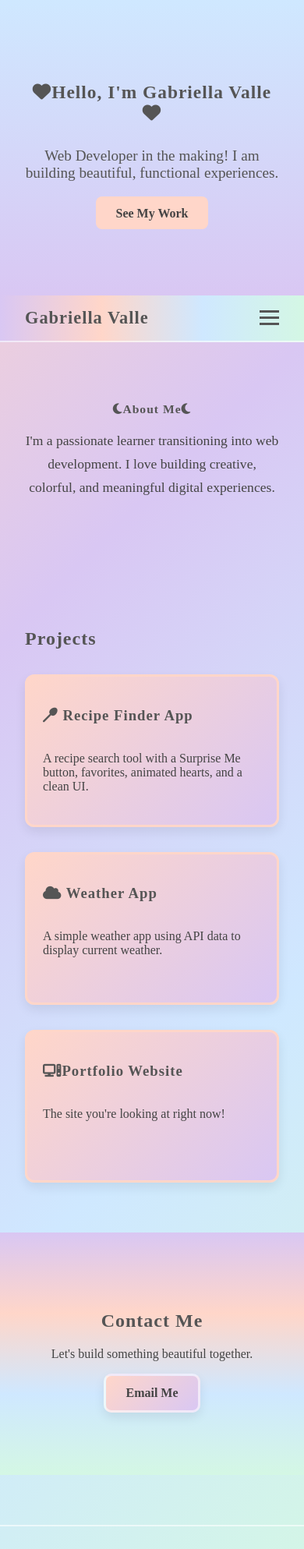
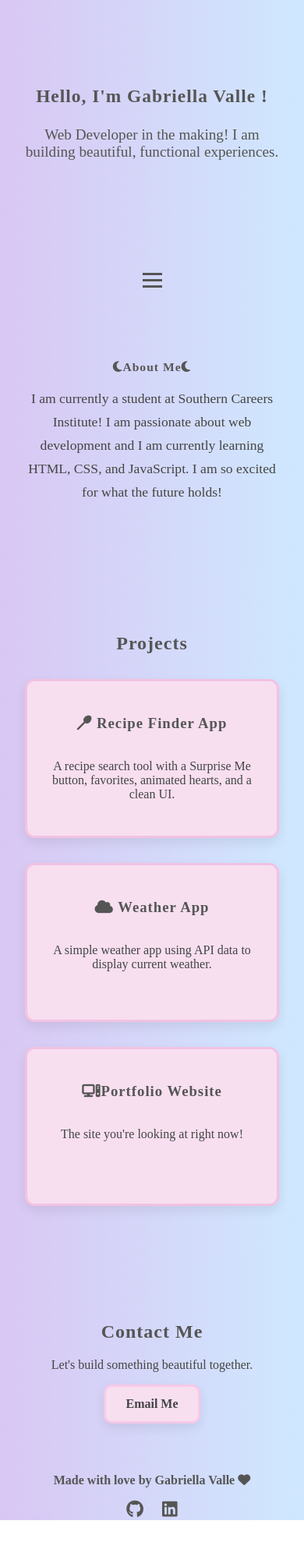
Before and after one commit to gabriellavalle15/personal-portfolio-website, a plain HTML site: page index.html in a window 390 px wide. Shown: the top 1987 px of the page at 78% size. After the commit the page ends 1950 px from the top, so only its background shows below. Drawn offline with Linux system fonts and the light colour scheme.

Commit message:
Updated colors and links

```diff
--- a/index.html
+++ b/index.html
@@ -12,12 +12,10 @@
 
 <body>
     <section id="home" class="hero">
-        <h1><i class="fa-solid fa-heart"></i>Hello, I'm Gabriella Valle<i class="fa-solid fa-heart"></i></h1>
+        <h1>Hello, I'm Gabriella Valle !</h1>
         <p>Web Developer in the making! I am building beautiful, functional experiences.</p>
-        <a href="#projects" class="cta-btn">See My Work</a>
     </section>
     <nav class="navbar">
-        <div class="logo">Gabriella Valle</div>
         <ul class="nav-links" id="navLinks">
             <li><a href="#home"><i class="fa-solid fa-house"></i> Home</a></li>
             <li><a href="#about"><i class="fa-solid fa-star"></i> About</a></li>
@@ -35,8 +33,8 @@
     <section id="about">
         <h2><i class="fa-solid fa-moon"></i>About Me<i class="fa-solid fa-moon"></i></h2>
         <p>
-            I'm a passionate learner transitioning into web development. I love building
-            creative, colorful, and meaningful digital experiences.
+            I am currently a student at Southern Careers Institute! I am passionate about
+            web development and I am currently learning HTML, CSS, and JavaScript. I am so excited for what the future holds!
         </p>
     </section>
     <section id="projects">
@@ -45,32 +43,38 @@
         <div class="project-grid">
 
             <a href="RecipeFinderApp/" target="_blank" class="project-card-link">
-              <div class="project-card soft-shadow border-peach rounded">
+              <div class="project-card soft-shadow border-pink rounded">
                 <h3><i class="fa-solid fa-spoon"></i> Recipe Finder App</h3>
                   <p>A recipe search tool with a Surprise Me button, favorites, animated hearts, and a clean UI.</p>
               </div>
             </a>
 
             <a href="https://gabriellavalle15.github.io/Weather-App/" target="_blank" class="project-card-link">
-              <div class="project-card soft-shadow border-peach rounded">
+              <div class="project-card soft-shadow border-pink rounded">
               <h3><i class="fa-solid fa-cloud"></i> Weather App</h3>
               <p>A simple weather app using API data to display current weather.</p>
               </div>
             </a>
 
 
-            <div class="project-card soft-shadow border-peach rounded">
+            <div class="project-card soft-shadow border-pink rounded">
                 <h3><i class="fa-solid fa-computer"></i>Portfolio Website</h3>
                 <p>The site you're looking at right now!</p>
             </div>
 
         </div>
     </section>
+    </section>
     <section id="contact" class="pastel-bg">
-        <h2>Contact Me</h2>
-        <p>Let's build something beautiful together.</p>
-        <a href="mailto:your-email@example.com" class="pastel-btn outline">Email Me</a>
+      <h2>Contact Me</h2>
+      <p>Let's build something beautiful together.</p>
+      <a href="mailto:gabbypena415@icloud.com?subject=Portfolio Inquiry&body=Hi Gabriella,%0D%0A%0D%0AI'm reaching out about..."
+        class="pastel-btn outline">
+        Email Me
+      </a>
+
     </section>
+
 
     <script src="script.js"></script>
     <script>
@@ -81,31 +85,12 @@
             navLinks.classList.toggle("open");
         });
     </script>
-    <script>
-  const backToTop = document.getElementById("backToTop");
-  window.addEventListener("scroll", () => {
-    if (window.scrollY > 300) {
-      backToTop.style.display = "block";
-    } else {
-      backToTop.style.display = "none";
-    }
-  });
-  backToTop.addEventListener("click", () => {
-    window.scrollTo({ top: 0, behavior: "smooth" });
-  });
-</script>
-
 <footer class="pastel-footer">
-  <p>Made with love by Gabriella Valle</p>
+  <p>Made with love by Gabriella Valle <i class="fa-solid fa-heart"></i></p>
   <div class="footer-icons">
-    <a href="#"><i class="fa-brands fa-github"></i></a>
-    <a href="#"><i class="fa-brands fa-linkedin"></i></a>
-    <a href="#"><i class="fa-solid fa-envelope"></i></a>
+    <a href="https://github.com/gabriellavalle15"><i class="fa-brands fa-github"></i></a>
+    <a href="https://www.linkedin.com/in/gabriella-valle-0b9bba260/"><i class="fa-brands fa-linkedin"></i></a>
   </div>
 </footer>
-<button id="backToTop" class="back-to-top">
-  <i class="fa-solid fa-arrow-up"></i>
-</button>
-
 </body>
 </html>
--- a/style.css
+++ b/style.css
@@ -9,15 +9,13 @@ html {
 body {
   margin: 0;
   background: linear-gradient(
-    180deg,
+    270deg,
     #d9c7f3,
-    #ffd6c9,
-    #cfe8ff,
-    #d4f7e4
+    #cfe8ff
   );
   color: #444;
   font-family: 'Times New Roman', Times, serif;
-  background: linear-gradient(135deg, #ffd6c9, #d9c7f3, #cfe8ff, #d4f7e4);
+  background: linear-gradient(270deg, #d9c7f3, #cfe8ff);
 }
 
 section {
@@ -33,11 +31,9 @@ h1, h2, h3 {
 /* Pastel reusable background */
 .pastel-bg {
   background: linear-gradient(
-    180deg,
+    270deg,
     #d9c7f3,
-    #ffd6c9,
-    #cfe8ff,
-    #d4f7e4
+    #cfe8ff
   );
 }
 
@@ -47,29 +43,15 @@ h1, h2, h3 {
 
 .navbar {
   display: flex;
-  justify-content: space-between;
+  justify-content: center;
   align-items: center;
   padding: 1rem 2rem;
-  background: linear-gradient(
-    90deg,
-    #d9c7f3,
-    #ffd6c9,
-    #cfe8ff,
-    #d4f7e4
-  );
+  background: linear-gradient(90deg, #d9c7f3, #cfe8ff);
   color: #444;
   position: sticky;
   top: 0;
   z-index: 1000;
-  border-bottom: 2px solid rgba(255, 255, 255, 0.6);
   animation: fadeInUp 1s ease forwards;
-}
-
-.logo {
-  font-size: 1.4rem;
-  font-weight: bold;
-  letter-spacing: 1px;
-  color: #555;
 }
 
 .nav-links {
@@ -88,7 +70,7 @@ h1, h2, h3 {
 }
 
 .nav-links a:hover {
-  background: rgba(255, 255, 255, 0.6);
+  background: rgba(242, 160, 215, 0.35);
   color: #333;
 }
 
@@ -114,11 +96,9 @@ h1, h2, h3 {
     top: 70px;
     right: 0;
     background: linear-gradient(
-      180deg,
+      270deg,
       #d9c7f3,
-      #ffd6c9,
-      #cfe8ff,
-      #d4f7e4
+      #cfe8ff
     );
     width: 200px;
     flex-direction: column;
@@ -145,7 +125,7 @@ h1, h2, h3 {
 .hero {
   text-align: center;
   padding: 6rem 2rem;
-  background: linear-gradient(180deg, #cfe8ff, #d9c7f3);
+  background: linear-gradient(270deg, #cfe8ff, #d9c7f3);
   animation: fadeInUp 1.2s ease forwards;
 }
 
@@ -165,20 +145,6 @@ h1, h2, h3 {
    BUTTONS
 -------------------------------------------------- */
 
-.cta-btn {
-  background: #ffd6c9;
-  padding: 0.8rem 1.6rem;
-  border-radius: 8px;
-  text-decoration: none;
-  color: #444;
-  font-weight: 600;
-  transition: 0.3s ease;
-}
-
-.cta-btn:hover {
-  background: #d4f7e4;
-}
-
 /* Animated pastel button */
 .pastel-btn {
   display: inline-block;
@@ -187,7 +153,7 @@ h1, h2, h3 {
   font-weight: 600;
   text-decoration: none;
   color: #444;
-  background: linear-gradient(135deg, #ffd6c9, #d9c7f3, #cfe8ff, #d4f7e4);
+  background: #F7DFF0;
   background-size: 300% 300%;
   transition: all 0.4s ease;
   box-shadow: 0 6px 14px rgba(0, 0, 0, 0.08);
@@ -197,6 +163,7 @@ h1, h2, h3 {
   background-position: 100% 0;
   transform: translateY(-4px) scale(1.03);
   box-shadow: 0 10px 20px rgba(0, 0, 0, 0.15);
+  border-color: white;
 }
 
 .pastel-btn:active {
@@ -205,17 +172,21 @@ h1, h2, h3 {
 }
 
 .pastel-btn.outline {
-  border: 3px solid rgba(255, 255, 255, 0.6);
+  border: 3px solid  rgba(242, 160, 215, 0.35);
 }
 
+.pastel-btn.outline:hover {
+  border: 3px solid white;
+}
 /* --------------------------------------------------
    ABOUT SECTION
 -------------------------------------------------- */
 
 #about {
   background: linear-gradient(
-    180deg,
-    #F5C4DE
+    270deg,
+    #cfe8ff,
+    #d9c7f3
   );
   text-align: center;
   animation: fadeInUp 1s ease forwards;
@@ -229,6 +200,11 @@ h1, h2, h3 {
 /* --------------------------------------------------
    PROJECTS SECTION
 -------------------------------------------------- */
+#projects {
+  background: linear-gradient(270deg, #cfe8ff, #d9c7f3);
+  padding: 4rem 2rem;
+  text-align: center;
+}
 
 .project-grid {
   display: grid;
@@ -238,22 +214,19 @@ h1, h2, h3 {
 }
 
 .project-card {
-  background: linear-gradient(135deg, #ffd6c9, #d9c7f3, #cfe8ff, #d4f7e4);
+  background: #F7DFF0;
   background-size: 300% 300%;
   transition: all 0.4s ease;
   border-radius: 12px;
   padding: 1.5rem;
-  border-left: 6px solid #d9c7f3;
   box-shadow: 0 6px 14px rgba(0, 0, 0, 0.08);
 }
-
-
 
 .project-card:hover {
   background-position: 100% 0;
   transform: translateY(-4px) scale(1.03);
-  box-shadow: 0 10px 20px rgba(0, 0, 0, 0.15);
-  border-left-color: #ffd6c9;
+  box-shadow: 0 10px 20px rgba(242, 160, 215, 0.35);
+  border-color: white;
 }
 
 
@@ -268,8 +241,8 @@ h1, h2, h3 {
 
 #contact {
   text-align: center;
-  padding: 5rem 2rem;
   animation: fadeInUp 1s ease forwards;
+  background: linear-gradient(90deg, #d9c7f3, #cfe8ff);
 }
 
 /* --------------------------------------------------
@@ -284,11 +257,9 @@ h1, h2, h3 {
   box-shadow: 0 10px 20px rgba(0, 0, 0, 0.12);
   transform: translateY(-4px);
 }
-
+.border-blue { border: 3px solid #cfe8ff; }
 .border-lavender { border: 3px solid #d9c7f3; }
-.border-peach { border: 3px solid #ffd6c9; }
-.border-blue { border: 3px solid #cfe8ff; }
-.border-mint { border: 3px solid #d4f7e4; }
+.border-pink { border: 3px solid #F2C2E2; }
 
 .rounded {
   border-radius: 12px;
@@ -327,12 +298,12 @@ h1, h2, h3 {
 
 @keyframes pastelGlow {
   0% { box-shadow: 0 0 0px rgba(217,199,243,0.4); }
-  50% { box-shadow: 0 0 20px rgba(255,214,201,0.6); }
+  50% { box-shadow: 0 0 20px rgba(242,160,215,0.6); }
   100% { box-shadow: 0 0 0px rgba(217,199,243,0.4); }
 }
 
 .animated-bg {
-  background: linear-gradient(135deg, #d9c7f3, #ffd6c9, #cfe8ff, #d4f7e4);
+  background: linear-gradient(270deg, #d9c7f3, #cfe8ff);
   background-size: 400% 400%;
   animation: pastelShift 12s ease infinite;
 }
@@ -349,13 +320,11 @@ h1, h2, h3 {
 
 .pastel-footer {
   background: linear-gradient(
-    90deg,
+    270deg,
+    #cfe8ff,
     #d9c7f3
   );
   text-align: center;
-  padding: 2rem 1rem;
-  margin-top: 4rem;
-  border-top: 2px solid rgba(255, 255, 255, 0.6);
   animation: fadeInUp 1s ease forwards;
 }
 
@@ -384,31 +353,6 @@ h1, h2, h3 {
 }
 
 /* --------------------------------------------------
-   BACK TO TOP BUTTON
--------------------------------------------------- */
-
-.back-to-top {
-  position: fixed;
-  bottom: 30px;
-  right: 30px;
-  background: linear-gradient(135deg, #ffd6c9, #d9c7f3, #cfe8ff, #d4f7e4);
-  border: none;
-  padding: 0.8rem 1rem;
-  border-radius: 50%;
-  cursor: pointer;
-  font-size: 1.2rem;
-  color: #444;
-  box-shadow: 0 6px 14px rgba(0, 0, 0, 0.15);
-  display: none; /* hidden until scroll */
-  transition: 0.3s ease;
-  animation: floaty 4s ease-in-out infinite;
-}
-
-.back-to-top:hover {
-  transform: translateY(-4px) scale(1.1);
-}
-
-/* --------------------------------------------------
    PROJECT LINK
 -------------------------------------------------- */
 
@@ -420,20 +364,18 @@ h1, h2, h3 {
 }
 
 .project-card {
-  min-height: 150px; /* adjust until all cards match */
-  padding: 20px;
+  min-height: 150px;
   display: flex;
   flex-direction: column;
   justify-content: space-between;
 }
 
 .project-card p {
-  flex-grow: 1; /* makes descriptions fill space evenly */
+  flex-grow: 1;
 }
 
 
 .project-card-link:hover project-card-link{
   transform: translateY(-4px);
-  box-shadow: 0 8px 18px rgba(255, 182, 193, 0.35);
   transition: 0.25s ease;
 }
```
